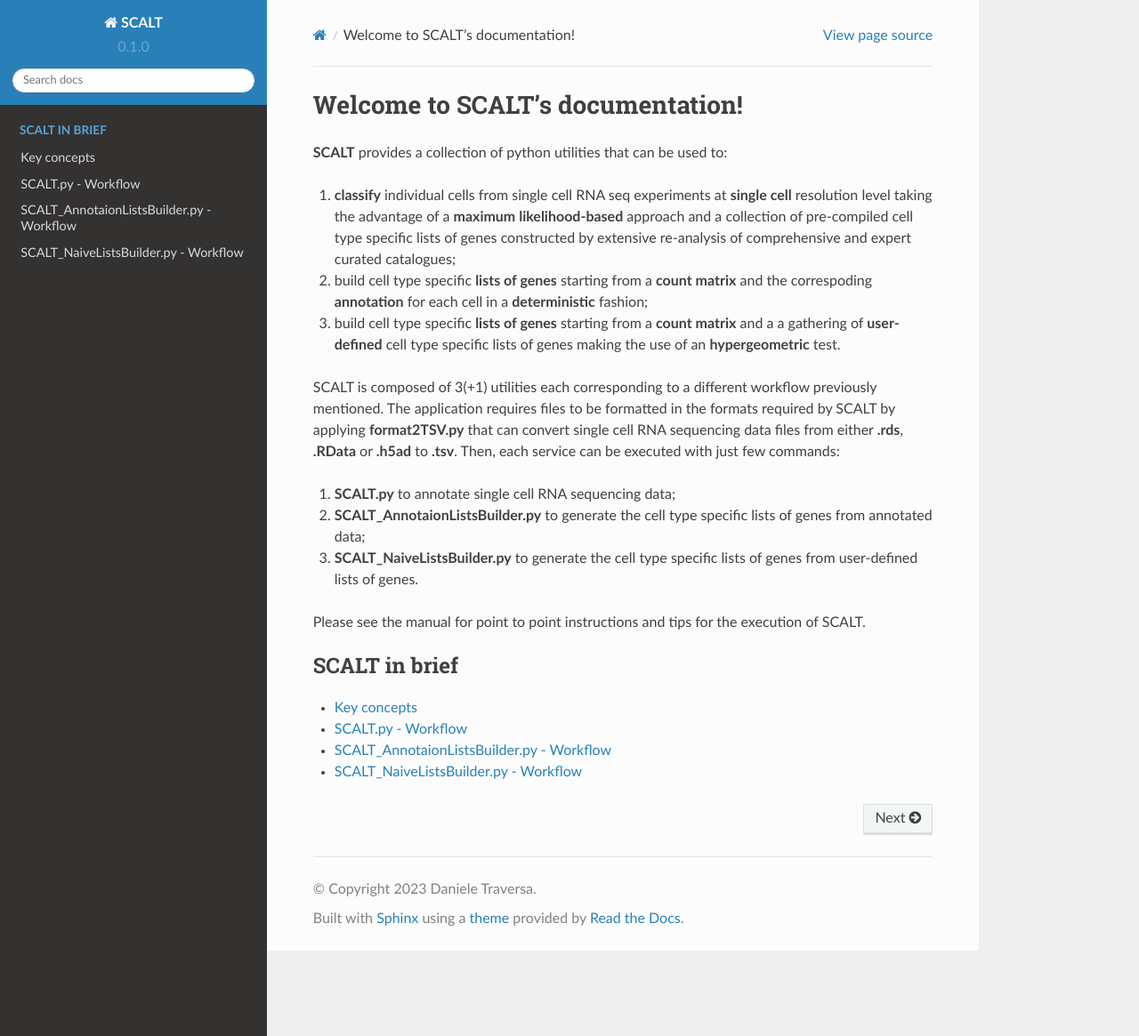
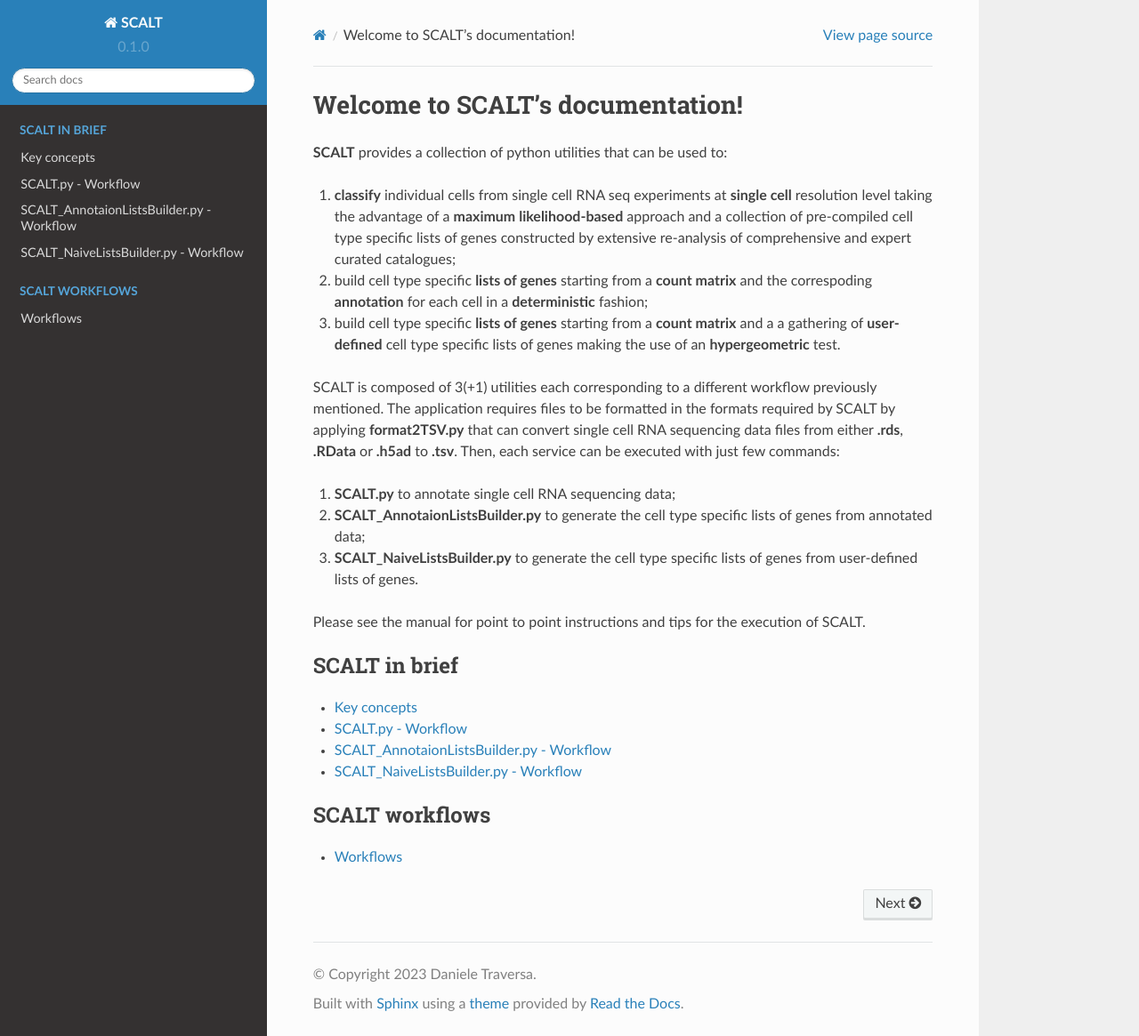
Before and after one commit to danitrave/CapitalCitiesGame, a Sphinx documentation site: the page built from docs/source/index.rst, in a window 1280 px wide and 1165 px high. Shown: the whole window at 89% size. Built offline with Sphinx 7.4.7 and the Read the Docs theme 2.0.0, drawn with Linux system fonts in a browser that asks for light colours.

Commit message:
Update index.rst

```diff
--- a/docs/source/index.rst
+++ b/docs/source/index.rst
@@ -20,3 +20,9 @@ Please see the manual for point to point instructions and tips for the execution
    :caption: SCALT in brief
 
    intro.rst
+
+.. toctree::
+   :maxdepth: 2
+   :caption: SCALT workflows
+
+   workflows.rst
```
